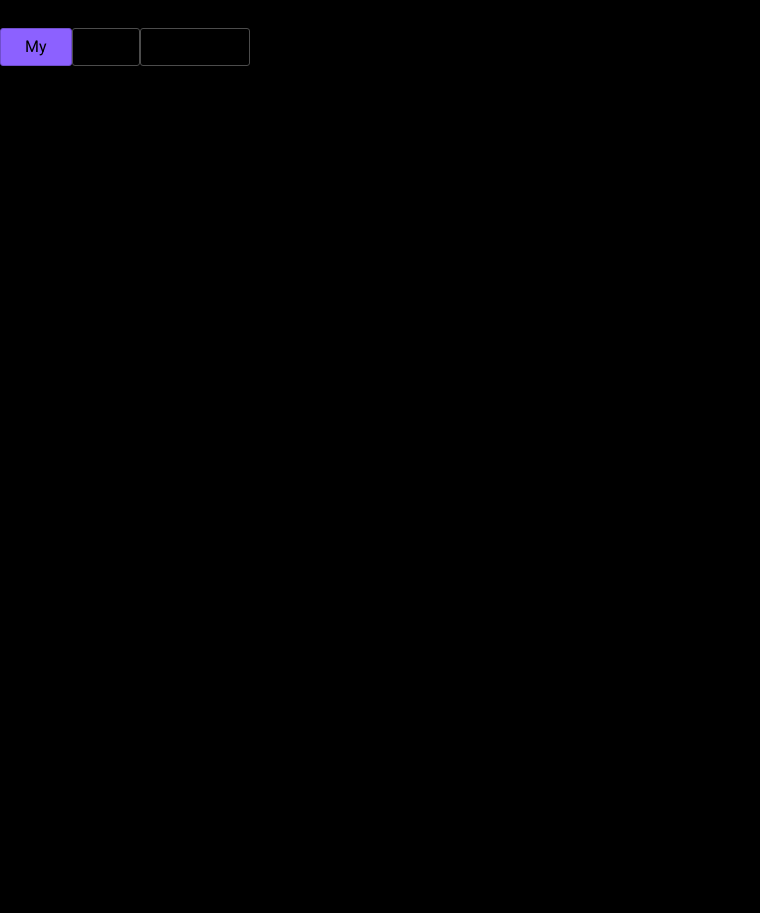
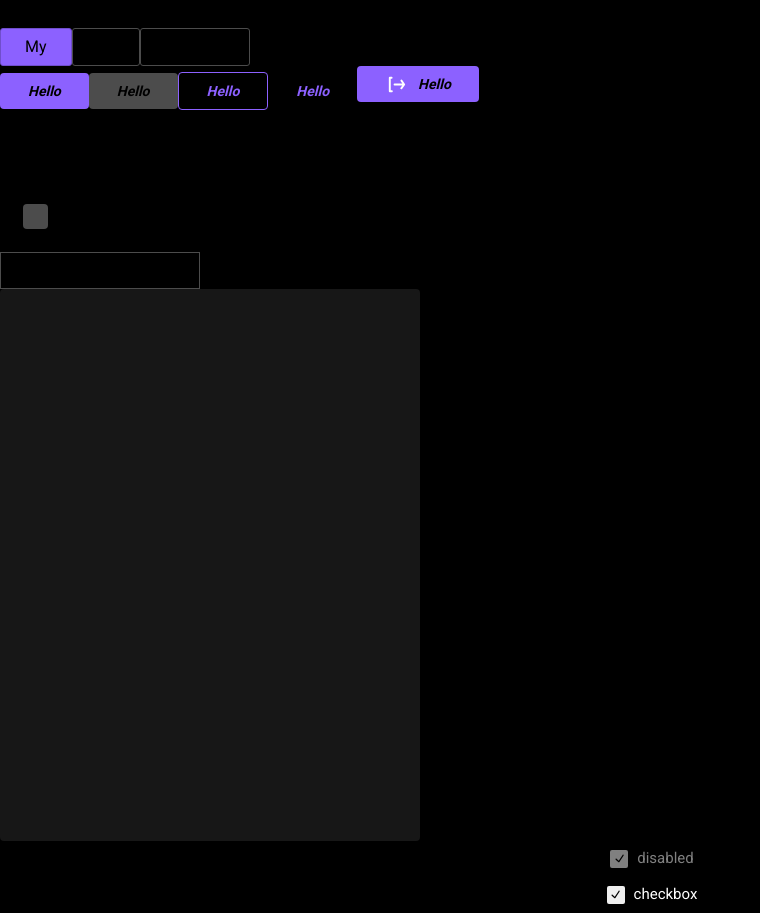
Before and after one commit to Pashkouski/Flashcards, a React (Vite) app: page / in a window 1280 px wide. Shown: the part 193-1106 px from the top of the page, without its empty margins (0-760 px from the left). Before the commit the page ends 800 px from the top, so only its background shows below. Built offline with nearby package versions, Linux system fonts and the light colour scheme; a web font is replaced by a local one.

Commit message:
"add component 'checkbox2 fix'"

```diff
--- a/package.json
+++ b/package.json
@@ -19,8 +19,6 @@
     "@radix-ui/react-select": "^1.2.2",
     "@radix-ui/react-slider": "^1.1.2",
     "@radix-ui/react-tabs": "^1.0.4",
-    "@radix-ui/react-checkbox": "^1.0.4",
-    "@radix-ui/react-icons": "^1.3.0",
     "@radix-ui/react-label": "^2.0.2",
     "@storybook/addon-actions": "^7.1.1",
     "clsx": "^2.0.0",
--- a/src/App.tsx
+++ b/src/App.tsx
@@ -1,6 +1,17 @@
 import { useState } from 'react'
 
-import { itemTabType, SliderBar, TabPanel, TextField } from './components/ui'
+import { Logout } from './assets/icons/iconLogOut.tsx'
+import {
+  Button,
+  CardComponent,
+  Checkbox2,
+  CheckboxUniversal,
+  itemTabType,
+  SelectControl,
+  SliderBar,
+  TabPanel,
+  TextField,
+} from './components/ui'
 
 export function App() {
   //1
@@ -38,6 +49,38 @@ export function App() {
     { id: 'tab2', name: 'All', onClick: handlerTabPanel2, disabled: false },
     { id: 'tab3', name: 'Трейтья', onClick: handlerTabPanel3, disabled: false },
   ]
+  //4
+  //BUTTON
+  const handlerOnClickButton = () => {
+    alert(
+      'Универсальная кнопка имеено для того чтоб на нее кликать, поэтому можете не стеснятся и смело продолжать, Все настроено и работает и ничего не сломается'
+    )
+  }
+  //5
+  //CHECKBOX
+  const checkboxText = 'Некоторый текст'
+  const [valueCheckboxTrue, setValueCheckboxTrue] = useState(true)
+  /*    const [valueCheckboxFalse,setValueCheckboxFalse] = useState(false)*/
+
+  const handlerOnChangeCheckbox = (value: boolean) => {
+    setValueCheckboxTrue(value)
+  }
+  const [valueCheckboxFalse, setValueCheckboxFalse] = useState(false)
+  const handlerOnChangeCheckbox1 = (value: boolean) => {
+    setValueCheckboxFalse(value)
+  }
+  //6
+  //SELECT
+  const stateSelectItems = [
+    { value: '11', text: 'Apple' },
+    { value: '22', text: 'Banana' },
+    { value: '33', text: 'AppleAndBanana' },
+  ]
+  let widthBlockSelector = 200
+  let headerSelector = 'ВыбратьЧтоТо'
+  const handlerOnValueChange = (value: string | undefined) => {
+    alert(value ? value : 'underfined')
+  }
 
   return (
     <div>
@@ -80,6 +123,61 @@ export function App() {
         {/* TabPanel*/}
         <TabPanel active={active} data={dataTabPanel} title="Title" />
       </div>
+      {/*Button*/}
+      <div>
+        <Button onClick={handlerOnClickButton}>Hello</Button>
+
+        <Button variant={'secondary'}>Hello</Button>
+
+        <Button variant={'tertiary'}>Hello</Button>
+
+        <Button variant={'link'}>Hello</Button>
+
+        <Button>
+          <Logout width="23" height="23" /> Hello
+        </Button>
+      </div>
+      {/*CheckboxUniversal*/}
+      <div>
+        <CheckboxUniversal
+          disabled={false}
+          checkboxText={checkboxText}
+          onChange={handlerOnChangeCheckbox}
+          value={valueCheckboxTrue}
+        />
+        <CheckboxUniversal
+          disabled={false}
+          checkboxText={checkboxText}
+          onChange={handlerOnChangeCheckbox1}
+          value={valueCheckboxFalse}
+        />
+      </div>
+      {/*SelectControl*/}
+      <div>
+        <SelectControl
+          onValueChange={handlerOnValueChange}
+          headerSelector={headerSelector}
+          widthBlockSelector={widthBlockSelector}
+          stateSelectItems={stateSelectItems}
+        />
+      </div>
+      <div>
+        <CardComponent></CardComponent>
+      </div>
+      <div>
+        <Checkbox2
+          disabled={true}
+          label={'disabled'}
+          checked={valueCheckboxTrue}
+          onChangeChecked={setValueCheckboxTrue}
+        />
+        <Checkbox2
+          disabled={false}
+          label={'checkbox'}
+          checked={valueCheckboxTrue}
+          onChangeChecked={setValueCheckboxTrue}
+        />
+      </div>
     </div>
   )
 }
--- a/src/components/ui/checkbox2/checkbox.tsx
+++ b/src/components/ui/checkbox2/checkbox2.tsx
@@ -6,7 +6,7 @@ import * as Label from '@radix-ui/react-label'
 
 import { Typography } from '../typography'
 
-import s from './checkbox.module.scss'
+import s from './checkbox2.module.scss'
 
 type CheckboxProps = {
   checked?: boolean
@@ -18,7 +18,7 @@ type CheckboxProps = {
   required?: boolean
 }
 
-export const Checkbox: FC<CheckboxProps> = ({
+export const Checkbox2: FC<CheckboxProps> = ({
   checked,
   onChangeChecked,
   disabled,
--- a/src/components/ui/checkbox2/index.ts
+++ b/src/components/ui/checkbox2/index.ts
@@ -1 +1 @@
-export * from './checkbox'
+export * from './checkbox2'
```
Also changed, not shown: src/components/ui/checkbox2/checkbox2.module.scss (renamed from src/components/ui/checkbox2/checkbox.module.scss), 2 other files (tests, documents, lock files or other folders).
